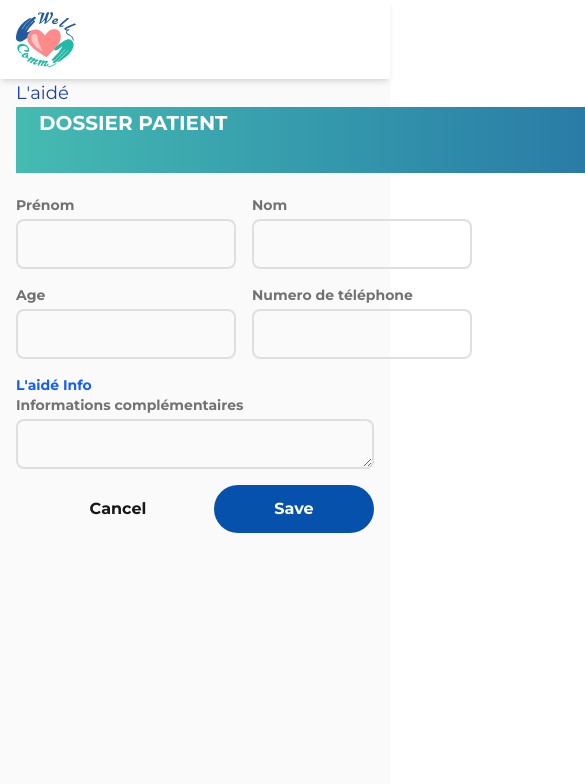
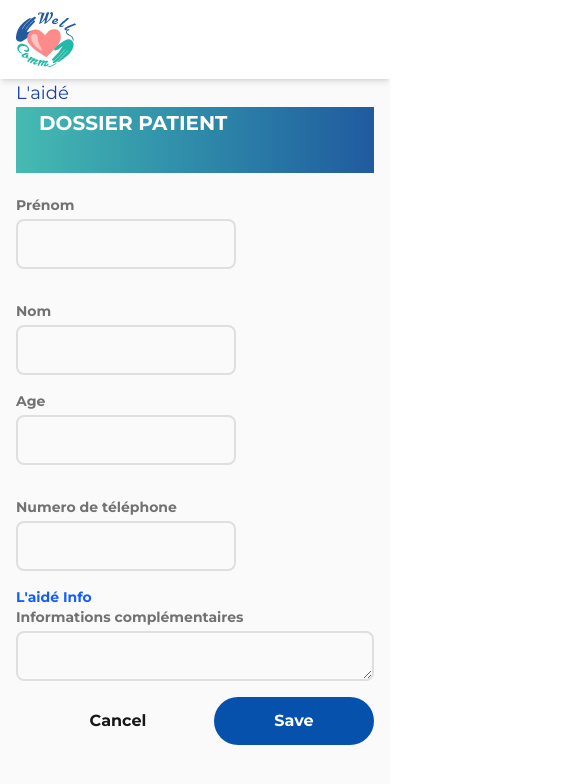
Before and after one commit to TheGamerFarmer/Well-Comm, a Next.js app in the folder site-web/: page /ProfilAide in a window 390 px wide. Shown: the top 784 px of the page, 585 px wide, since content can reach past the window. Built offline with nearby package versions, Linux system fonts and the light colour scheme.

Commit message:
profil de l'aidé adapté au mobile

```diff
--- a/site-web/app/ProfilAide/page.tsx
+++ b/site-web/app/ProfilAide/page.tsx
@@ -6,13 +6,13 @@ export default function ProfilAide() {
         <div className="mx-auto px-4 sm:px-6 lg:px-8 max-w-7xl">
             <p className="text-lg font-medium font-bold text-blue-800">L'aidé</p>
             <div>
-        <div className="w-full h-[66px] mb-[22px] pt-4 pr-[843px] pb-4 pl-[23px] bg-gradient-to-r from-[#45bbb1] to-[#215a9e]">
+        <div className="w-full h-[66px] mb-[22px] pt-4 pb-4 pl-[23px] bg-gradient-to-r from-[#45bbb1] to-[#215a9e]">
             <p className="w-[229px] h-[34px] font-montserrat text-xl font-bold leading-[1.7px] text-left text-[#fff]">
                 DOSSIER PATIENT
             </p>
         </div>
             <form className="mx-auto max-w-132">
-                <div className="flex gap-4">
+                <div className="flex flex-col md:flex-row gap-4">
                     <div>
                         <label className="flex font-montserrat text-sm font-bold text-left text-[#727272]">Prénom</label>
                         <input className="h-[50px] self-stretch flex flex flex-row justify-between items-start py-[14px] ph-4 rounded-lg border #dfdfdf border-solid bg-[#fff]h-10 rounded-lg border-2 border-[#dfdfdf] mb-4 mt-1 p-3 text-black" type="text"/>
@@ -23,7 +23,7 @@ export default function ProfilAide() {
                     </div>
                 </div>
 
-                    <div className="flex gap-4">
+                    <div className="flex flex-col md:flex-row  gap-4">
                         <div>
                             <label className="flex font-montserrat text-sm font-bold text-left text-[#727272]">Age</label>
                             <input className="h-[50px] self-stretch flex flex flex-row justify-between items-start py-[14px] ph-4 rounded-lg border #dfdfdf border-solid bg-[#fff]h-10 rounded-lg border-2 border-[#dfdfdf] mb-4 mt-1 p-3 text-black" type="text"/>
```
